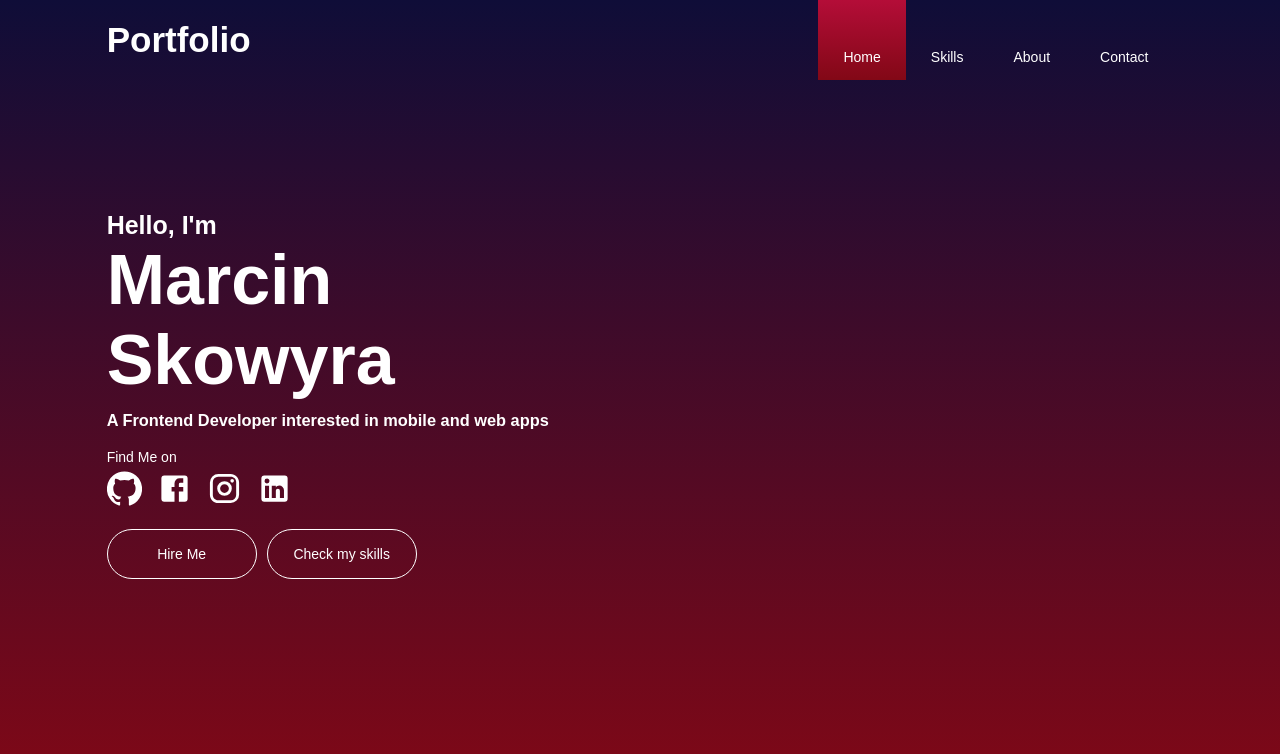
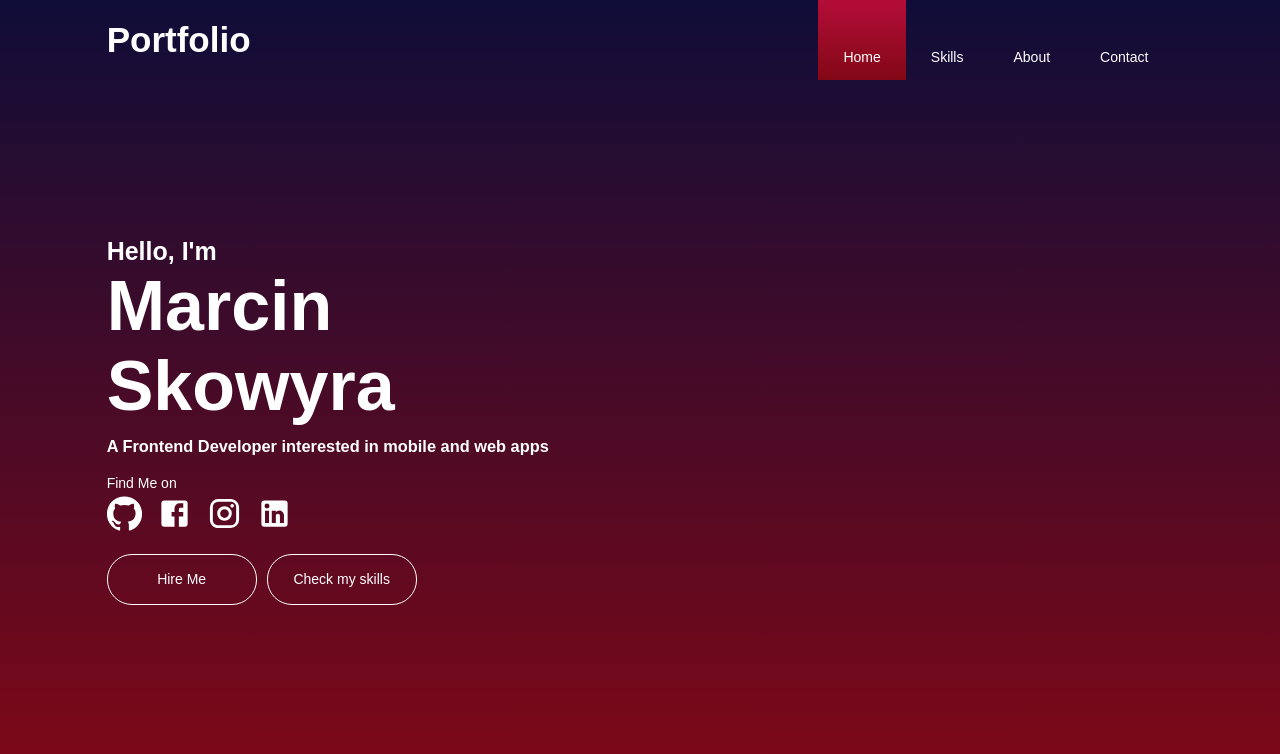
Before and after one commit to Zorkann/Portfolio, a Gatsby site: page / in a window 1280 px wide. Built offline with nearby package versions, Linux system fonts and the light colour scheme; Gatsby itself is replaced by a stand-in of ours.

Commit message:
Fix grid problems ( finally )

```diff
--- a/src/components/header.js
+++ b/src/components/header.js
@@ -5,11 +5,9 @@ import styled from "styled-components"
 import Burger from "../components/burger"
 
 const Container = styled.div`
-  display: grid;
-  grid-template-columns: repeat(12, 1fr);
-  align-items: center;
-  grid-auto-rows: 8rem;
-  grid-column: 1/13;
+  display: flex;
+  justify-content: space-between;
+  grid-column: 2/12;
   grid-row: 1/2;
 `
 
@@ -26,9 +24,9 @@ const StyledLink = styled(Link)`
 `
 
 const HeaderTitle = styled.h1`
-  grid-column: 2/5;
   margin: 0;
   font-size: 3.5rem;
+  align-self: center;
 `
 
 const Nav = styled.nav`
--- a/src/components/layout.css
+++ b/src/components/layout.css
@@ -11,8 +11,6 @@ body {
   -moz-osx-font-smoothing: grayscale;
   font-size: 1.4rem;
   color: white;
-  height: 100%;
-  background-color: rgb(130, 8, 22);
 }
 
 a {
--- a/src/components/layout.js
+++ b/src/components/layout.js
@@ -10,9 +10,13 @@ import styled from "styled-components"
 const Container = styled.div`
   display: grid;
   grid-template-columns: repeat(12, 1fr);
-  grid-template-rows: repeat(12, 1fr);
-  height: 100vh;
+  grid-template-rows: 8rem 8rem 1fr;
+  min-height: 100vh;
+  height: 100%;
   background: linear-gradient(rgb(15, 13, 56), rgb(130, 8, 22));
+  @media (max-width: 768px) {
+    grid-template-rows: 8rem 4rem 1fr;
+  }
 `
 
 const Layout = ({ children }) => {
--- a/src/pages/index.js
+++ b/src/pages/index.js
@@ -12,7 +12,9 @@ const Container = styled.div`
   flex-direction: column;
   justify-content: space-between;
   grid-column: 2/8;
-  grid-row: 4/9;
+  grid-row: 3/4;
+  margin-top: 12%;
+  height: 52%;
 
   @media (max-width: 768px) {
     grid-column: 2/12;
```
Also changed, not shown: src/pages/skills.js (+4 -7 lines).
